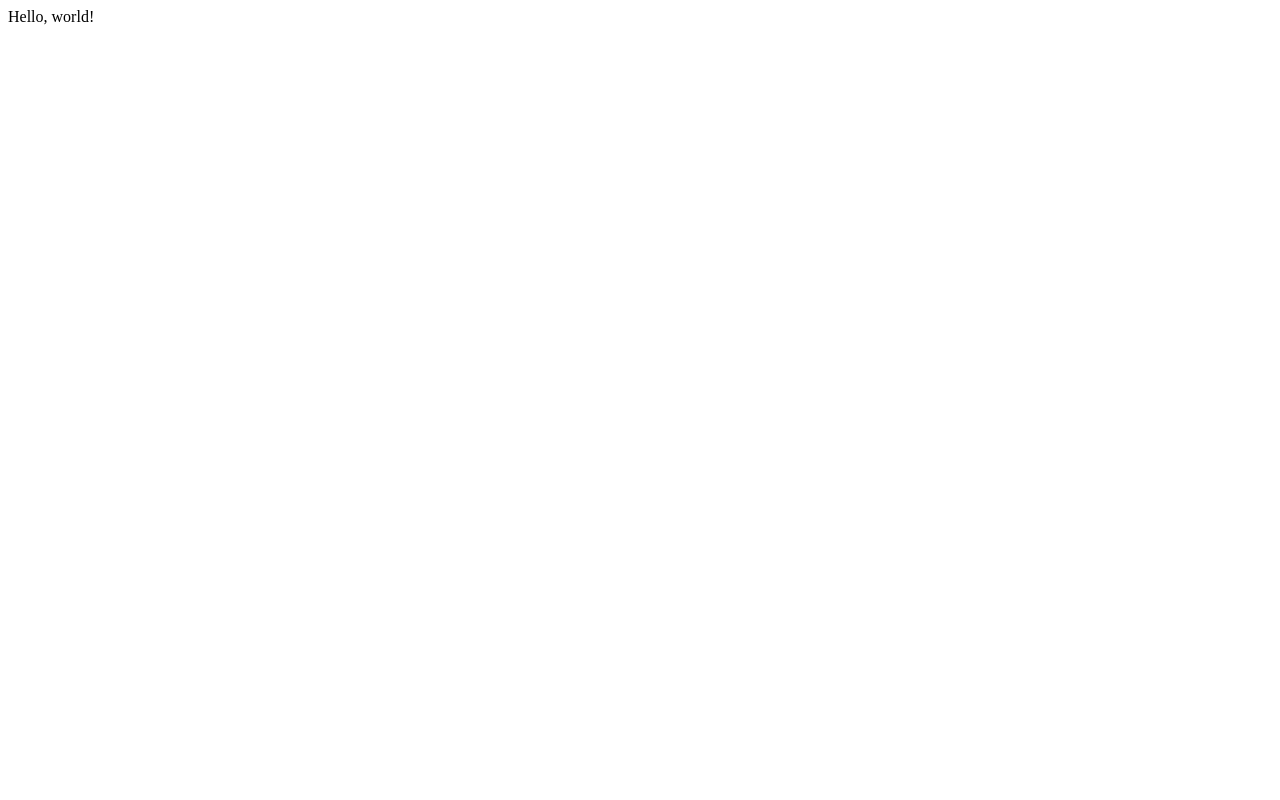
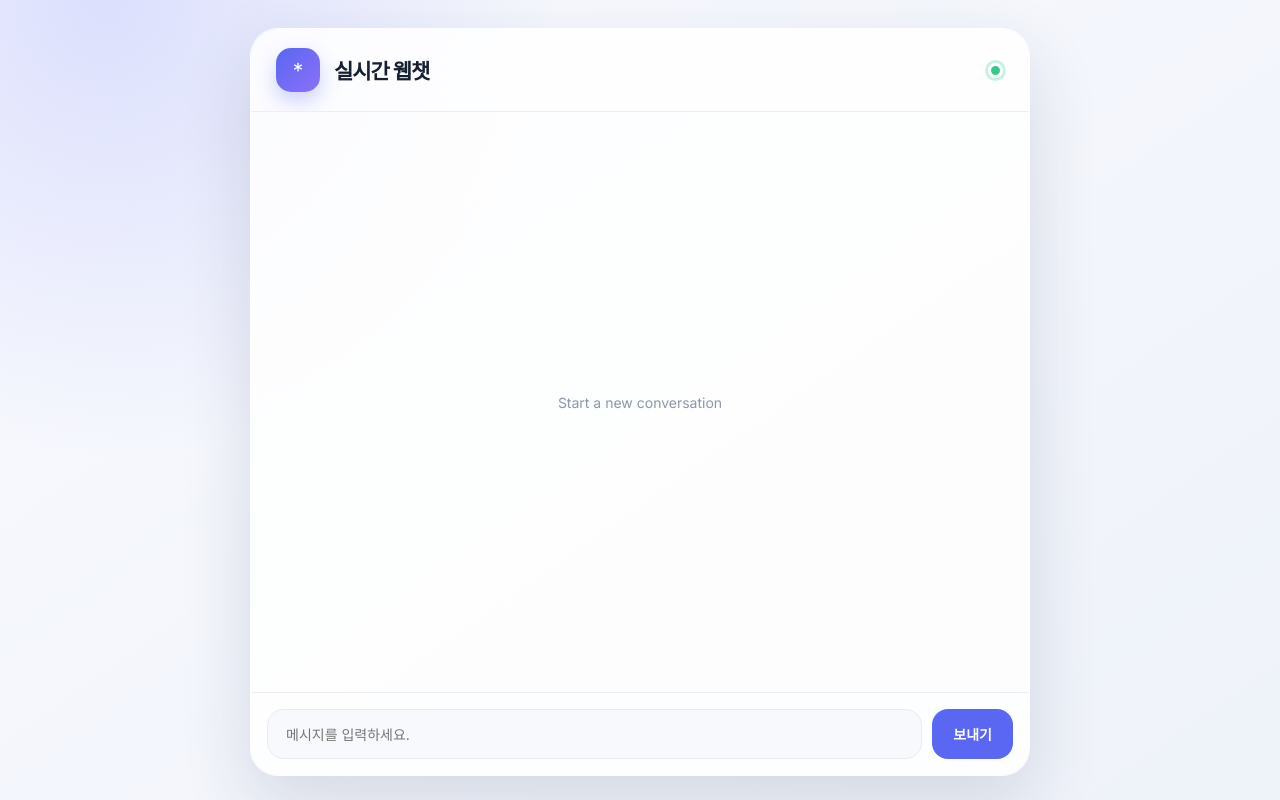
Before and after one commit to jinyoung804/web_chat, a plain HTML site: page index.html in a window 1280 px wide. Drawn offline with Linux system fonts and the light colour scheme.

Commit message:
2-3. index.html 웹챗 화면 설계, style.css AI와 함꼐 구현

```diff
--- a/client.js
+++ b/client.js
@@ -0,0 +1 @@
+console.log("client.js");
--- a/index.html
+++ b/index.html
@@ -4,9 +4,26 @@
     <meta charset="UTF-8" />
     <meta name="viewport" content="width=device-width, initial-scale=1.0" />
     <title>web chat</title>
+
+    <link rel="stylesheet" href="reset.css" />
+    <link rel="stylesheet" href="style.css" />
   </head>
 
   <body>
-    Hello, world!
+    <div id="app">
+      <header>
+        <h1>실시간 웹챗</h1>
+      </header>
+      <ul id="messages"></ul>
+      <form action="" id="chat-form">
+        <input
+          type="text"
+          id="chat-input"
+          placeholder="메시지를 입력하세요."
+          autocomplete="off"
+        /><button type="submit">보내기</button>
+      </form>
+    </div>
+    <script src="client.js"></script>
   </body>
 </html>
--- a/reset.css
+++ b/reset.css
@@ -0,0 +1,8 @@
+* {
+  margin: 0;
+  padding: 0;
+  box-sizing: border-box;
+}
+ul {
+  list-style: none;
+}
--- a/style.css
+++ b/style.css
@@ -0,0 +1,9 @@
+@import url('https://fonts.googleapis.com/css2?family=Inter:wght@400;500;600;700&family=Noto+Sans+KR:wght@400;500;600;700&display=swap');
+:root{--ink:#172033;--muted:#8d97aa;--line:#e7ebf3;--brand:#5967f2;--dark:#4653dc;--glass:rgba(255,255,255,.86)}
+*{box-sizing:border-box}html,body{min-height:100%}body{min-height:100vh;width:min(100%,820px);margin:0 auto;padding:28px 20px 24px;display:flex;flex-direction:column;color:var(--ink);font-family:Inter,'Noto Sans KR',sans-serif;background:radial-gradient(circle at 8% 0%,rgba(89,103,242,.18),transparent 32%),linear-gradient(145deg,#f9faff,#eef2f9)}
+#app{min-height:0;flex:1;display:flex;flex-direction:column;overflow:hidden;border:1px solid rgba(255,255,255,.9);border-radius:28px;box-shadow:0 26px 70px rgba(31,45,76,.14)}
+header{position:relative;min-height:82px;padding:19px 25px;display:flex;align-items:center;overflow:hidden;border-bottom:1px solid rgba(231,235,243,.8);background:var(--glass);backdrop-filter:blur(20px)}
+header:before{width:44px;height:44px;margin-right:14px;display:grid;place-items:center;flex:none;border-radius:15px;background:linear-gradient(135deg,var(--brand),#8c70f8);box-shadow:0 9px 20px rgba(89,103,242,.3);content:'*';color:#fff;font-size:21px}header:after{position:absolute;right:26px;width:9px;height:9px;border:3px solid #fff;border-radius:50%;background:#37c98c;box-shadow:0 0 0 3px #c8f2e0;content:''}h1{margin:0;font-size:clamp(18px,3vw,21px);font-weight:700;letter-spacing:-.05em}
+#messages{min-height:420px;flex:1;margin:0;padding:28px 25px;display:flex;flex-direction:column;gap:12px;overflow-y:auto;list-style:none;background:var(--glass);scrollbar-width:thin;scrollbar-color:#d5dbea transparent}#messages:empty:before{margin:auto;align-self:center;color:var(--muted);content:'Start a new conversation';font-size:14px}#messages li{max-width:min(78%,520px);align-self:flex-start;padding:12px 16px;border:1px solid #edf0f5;border-radius:5px 18px 18px 18px;background:#fff;box-shadow:0 6px 16px rgba(31,44,73,.05);color:#3f495b;font-size:14px;line-height:1.55;overflow-wrap:anywhere}#messages li:nth-child(even){align-self:flex-end;border:0;border-radius:18px 5px 18px 18px;background:var(--brand);box-shadow:0 8px 18px rgba(89,103,242,.22);color:#fff}
+#chat-form{display:flex;gap:10px;padding:16px;border-top:1px solid rgba(231,235,243,.8);background:var(--glass);backdrop-filter:blur(20px)}#chat-input{min-width:0;flex:1;height:50px;padding:0 18px;border:1px solid var(--line);border-radius:16px;outline:0;background:#f8f9fc;color:var(--ink);font:inherit;font-size:14px;transition:.2s}#chat-input:focus{border-color:rgba(89,103,242,.7);background:#fff;box-shadow:0 0 0 4px rgba(89,103,242,.11)}#chat-form button{height:50px;padding:0 21px;border:0;border-radius:16px;background:var(--brand);color:#fff;cursor:pointer;font:inherit;font-size:14px;font-weight:700;white-space:nowrap;transition:.2s}#chat-form button:hover{background:var(--dark);box-shadow:0 9px 20px rgba(89,103,242,.28);transform:translateY(-1px)}#chat-form button:active{transform:translateY(0)}
+@media(max-width:520px){body{width:100%;padding:0}#app{border-radius:0}header{min-height:74px;padding:15px 19px}#messages{min-height:calc(100vh - 148px);padding:21px 16px}#chat-form{padding:12px}#chat-form button{padding:0 16px}}
```
Also changed, not shown: README.md.
